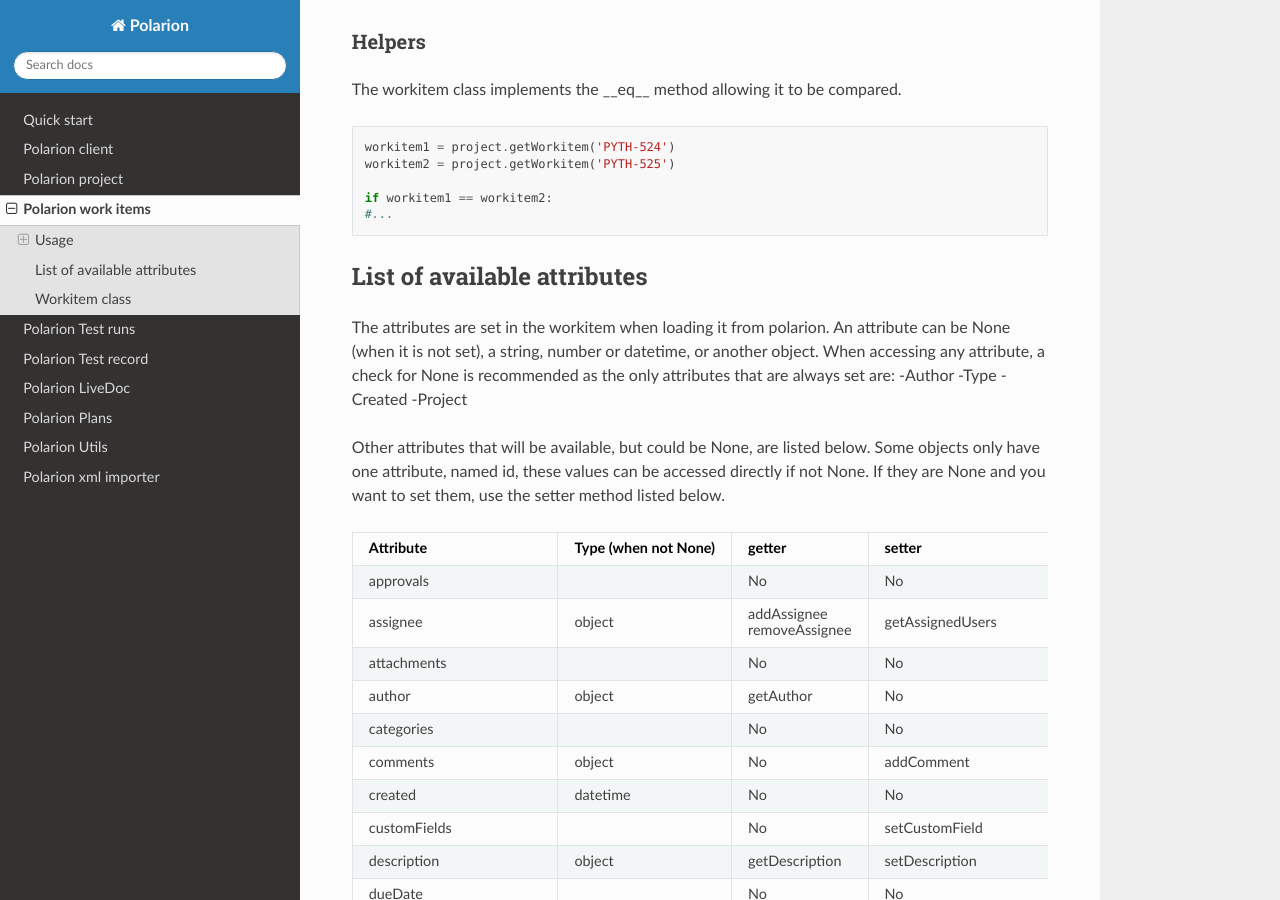
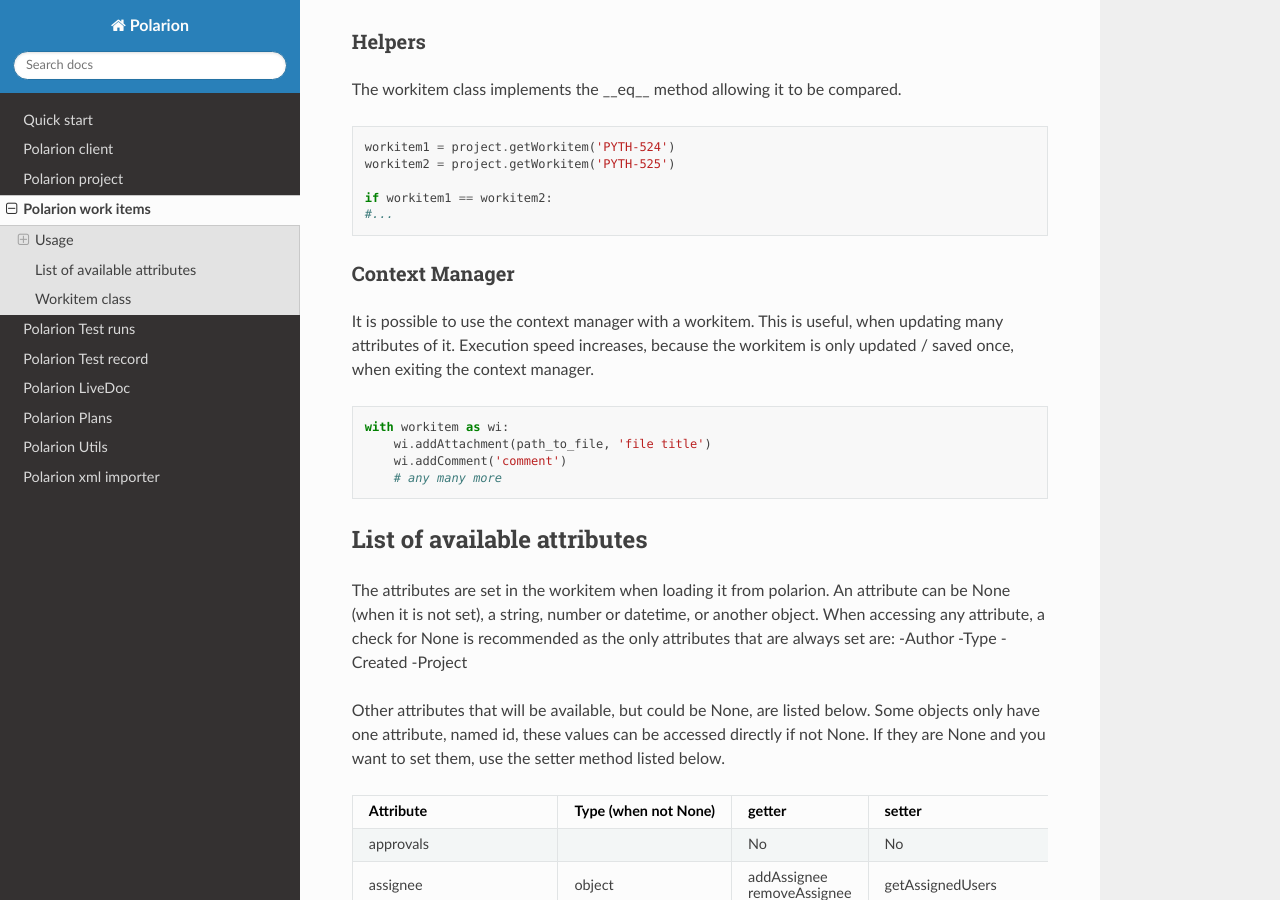
Before and after one commit to jesper-raemaekers/python-polarion, a Sphinx documentation site: the page built from docs/workitem.rst, in a window 1280 px wide and 900 px high, scrolled down 4106 px. Built offline with Sphinx 7.4.7 and the Read the Docs theme 2.0.0, drawn with Linux system fonts in a browser that asks for light colours.

Commit message:
docs: Add tiny example how to use contextmanager with Workitem.

```diff
--- a/docs/workitem.rst
+++ b/docs/workitem.rst
@@ -223,6 +223,20 @@
     if workitem1 == workitem2:
     #...
 
+Context Manager
+^^^^^^^^^^^^^^^
+
+It is possible to use the context manager with a workitem.
+This is useful, when updating many attributes of it.
+Execution speed increases, because the workitem is only updated / saved once, when exiting the context manager.
+
+.. code:: python
+
+    with workitem as wi:
+        wi.addAttachment(path_to_file, 'file title')
+        wi.addComment('comment')
+        # any many more
+
 
 List of available attributes
 ----------------------------
```
